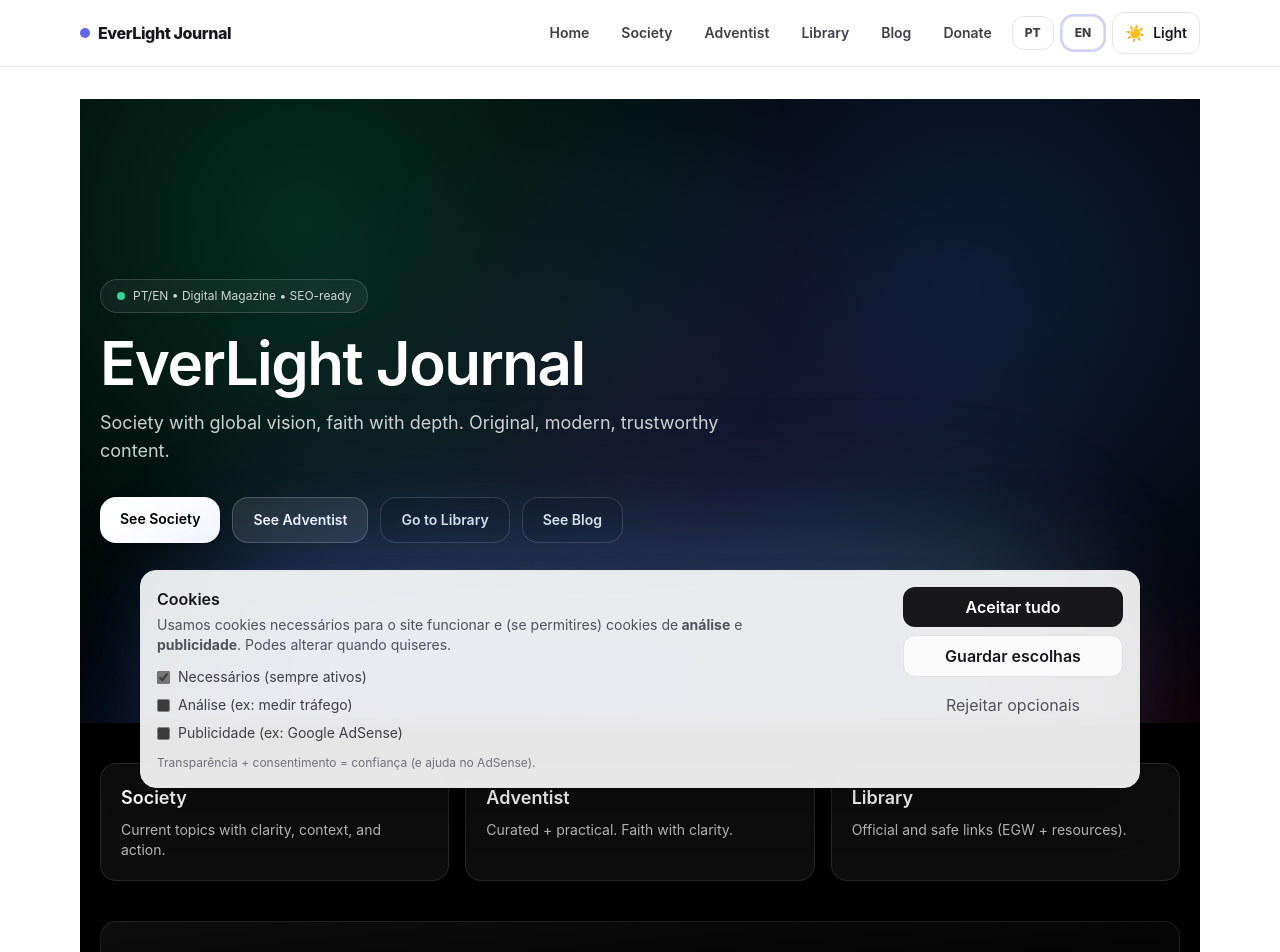
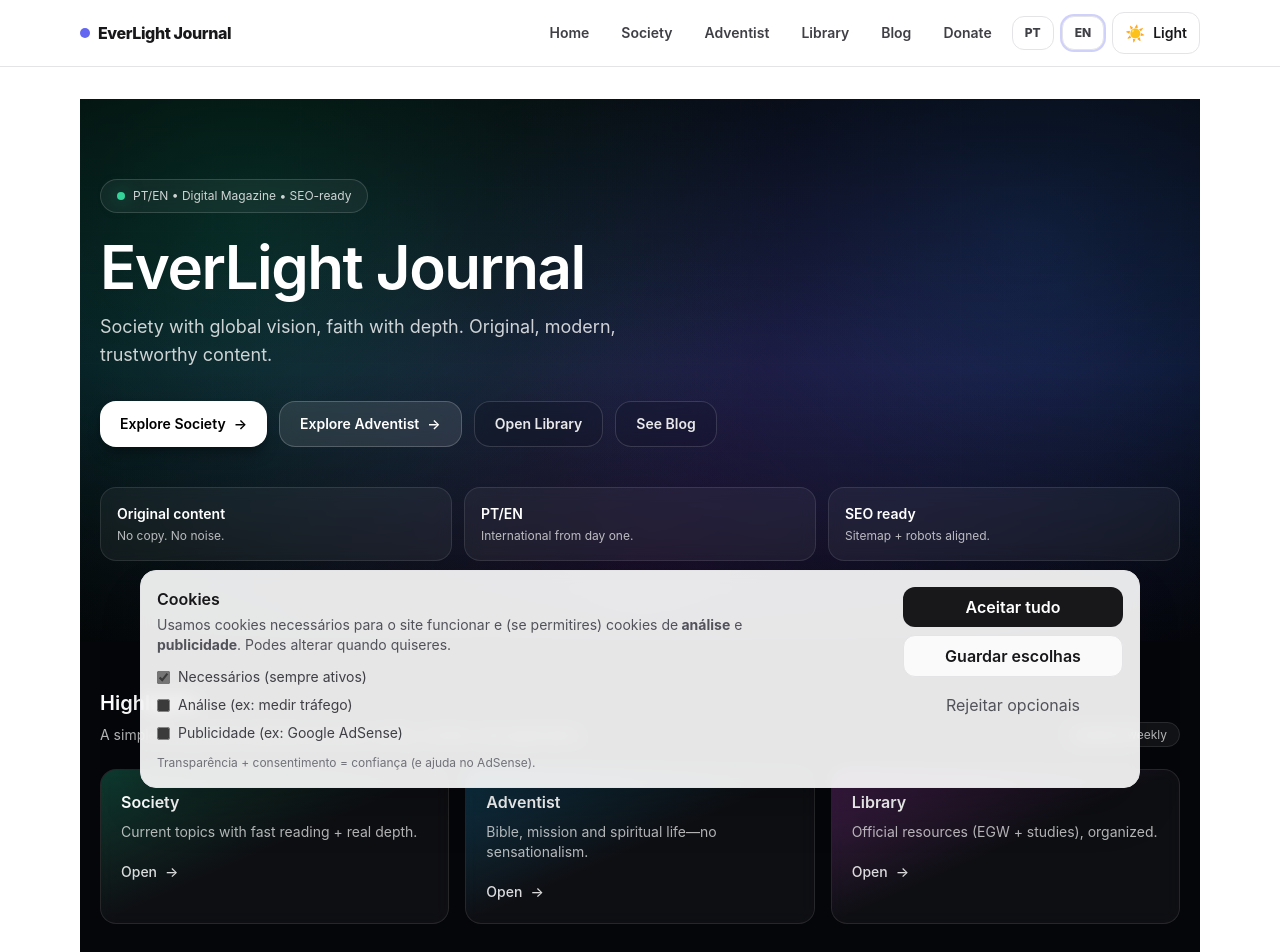
Before and after one commit to eliaslicojicacoma-spec/EverLight-Journal, a Next.js app: page /en in a window 1280 px wide. Shown: the top 952 px of the page. Built offline with nearby package versions, Linux system fonts and the light colour scheme.

Commit message:
Update page.tsx

```diff
--- a/src/app/[locale]/page.tsx
+++ b/src/app/[locale]/page.tsx
@@ -14,116 +14,195 @@ export default function HomePage({ params }: PageProps) {
     ? "Sociedade com visão global, fé com profundidade. Conteúdo original, moderno e confiável."
     : "Society with global vision, faith with depth. Original, modern, trustworthy content.";
 
-  const ctaPrimary = isPT ? "Ver Society" : "See Society";
-  const ctaSecondary = isPT ? "Ver Adventist" : "See Adventist";
+  const badge = isPT
+    ? "PT/EN • Revista Digital • SEO-ready"
+    : "PT/EN • Digital Magazine • SEO-ready";
+
+  const ctaPrimary = isPT ? "Explorar Society" : "Explore Society";
+  const ctaSecondary = isPT ? "Explorar Adventist" : "Explore Adventist";
 
   return (
-    <main className="min-h-screen bg-black text-white">
+    <main className="min-h-screen bg-[#05060a] text-white">
       {/* HERO */}
-      <section className="relative min-h-[78vh] overflow-hidden">
-        {/* Background (no image needed) */}
-        <div className="absolute inset-0 bg-black" />
+      <section className="relative overflow-hidden">
+        {/* Deep base */}
+        <div className="absolute inset-0 bg-gradient-to-b from-[#05060a] via-[#070817] to-[#05060a]" />
 
-        {/* Premium gradient layers */}
-        <div className="absolute inset-0 bg-gradient-to-b from-black via-black/60 to-black" />
-        <div className="absolute inset-0 bg-[radial-gradient(900px_circle_at_20%_20%,rgba(16,185,129,0.25),transparent_55%),radial-gradient(900px_circle_at_80%_30%,rgba(59,130,246,0.22),transparent_55%),radial-gradient(900px_circle_at_50%_90%,rgba(168,85,247,0.18),transparent_60%)]" />
+        {/* Aurora gradients (premium look) */}
+        <div className="absolute inset-0 opacity-90 [background-image:radial-gradient(900px_circle_at_15%_20%,rgba(16,185,129,0.30),transparent_60%),radial-gradient(900px_circle_at_85%_25%,rgba(59,130,246,0.28),transparent_60%),radial-gradient(900px_circle_at_50%_90%,rgba(168,85,247,0.22),transparent_65%)]" />
 
-        {/* Soft noise (gives texture) */}
-        <div className="pointer-events-none absolute inset-0 opacity-[0.12] mix-blend-soft-light [background-image:radial-gradient(rgba(255,255,255,0.06)_1px,transparent_1px)] [background-size:18px_18px]" />
+        {/* Subtle grid */}
+        <div className="pointer-events-none absolute inset-0 opacity-[0.10] [background-image:linear-gradient(rgba(255,255,255,0.06)_1px,transparent_1px),linear-gradient(90deg,rgba(255,255,255,0.06)_1px,transparent_1px)] [background-size:44px_44px]" />
 
-        {/* Content */}
-        <div className="relative mx-auto flex min-h-[78vh] max-w-6xl items-center px-5 py-16">
-          <div className="w-full max-w-3xl">
+        {/* Top vignette */}
+        <div className="absolute inset-0 bg-gradient-to-b from-black/40 via-transparent to-black/50" />
+
+        <div className="relative mx-auto max-w-6xl px-5 pb-14 pt-14 sm:pb-20 sm:pt-20">
+          {/* Badge */}
           <div className="inline-flex items-center gap-2 rounded-full border border-white/15 bg-white/5 px-4 py-2 text-xs text-white/80 backdrop-blur">
-              <span className="h-2 w-2 rounded-full bg-emerald-400" />
-              {isPT
-                ? "PT/EN • Revista Digital • SEO-ready"
-                : "PT/EN • Digital Magazine • SEO-ready"}
+            <span className="h-2 w-2 rounded-full bg-emerald-400 shadow-[0_0_18px_rgba(16,185,129,0.65)]" />
+            {badge}
           </div>
 
-            <h1 className="mt-5 text-4xl font-semibold tracking-tight sm:text-5xl md:text-6xl">
+          {/* Title */}
+          <h1 className="mt-6 text-balance text-4xl font-semibold tracking-tight sm:text-6xl">
             {title}
           </h1>
 
-            <p className="mt-4 max-w-2xl text-base leading-relaxed text-white/80 sm:text-lg">
+          {/* Subtitle */}
+          <p className="mt-4 max-w-2xl text-pretty text-base leading-relaxed text-white/80 sm:text-lg">
             {subtitle}
           </p>
 
+          {/* CTAs */}
           <div className="mt-8 flex flex-wrap gap-3">
             <Link
               href={`/${locale}/society`}
-                className="rounded-2xl bg-white px-5 py-3 text-sm font-semibold text-black shadow-lg shadow-black/30 transition hover:opacity-90"
+              className="group inline-flex items-center justify-center gap-2 rounded-2xl bg-white px-5 py-3 text-sm font-semibold text-black shadow-lg shadow-black/30 transition hover:opacity-95"
             >
               {ctaPrimary}
+              <span className="transition group-hover:translate-x-0.5">→</span>
             </Link>
 
             <Link
               href={`/${locale}/adventist`}
-                className="rounded-2xl border border-white/20 bg-white/10 px-5 py-3 text-sm font-semibold text-white backdrop-blur transition hover:bg-white/15"
+              className="group inline-flex items-center justify-center gap-2 rounded-2xl border border-white/20 bg-white/10 px-5 py-3 text-sm font-semibold text-white backdrop-blur transition hover:bg-white/15"
             >
               {ctaSecondary}
+              <span className="transition group-hover:translate-x-0.5">→</span>
             </Link>
 
             <Link
               href={`/${locale}/library`}
-                className="rounded-2xl border border-white/15 bg-black/10 px-5 py-3 text-sm font-semibold text-white/90 backdrop-blur transition hover:bg-white/10"
+              className="inline-flex items-center justify-center rounded-2xl border border-white/15 bg-black/10 px-5 py-3 text-sm font-semibold text-white/90 backdrop-blur transition hover:bg-white/10"
             >
-                {isPT ? "Ir para Biblioteca" : "Go to Library"}
+              {isPT ? "Abrir Biblioteca" : "Open Library"}
             </Link>
 
             <Link
               href={`/${locale}/blog`}
-                className="rounded-2xl border border-white/15 bg-black/10 px-5 py-3 text-sm font-semibold text-white/90 backdrop-blur transition hover:bg-white/10"
+              className="inline-flex items-center justify-center rounded-2xl border border-white/15 bg-black/10 px-5 py-3 text-sm font-semibold text-white/90 backdrop-blur transition hover:bg-white/10"
             >
               {isPT ? "Ver Blog" : "See Blog"}
             </Link>
           </div>
+
+          {/* Mini stats */}
+          <div className="mt-10 grid gap-3 sm:grid-cols-3">
+            {[
+              {
+                t: isPT ? "Conteúdo original" : "Original content",
+                d: isPT ? "Sem cópia. Sem ruído." : "No copy. No noise.",
+              },
+              {
+                t: isPT ? "PT/EN" : "PT/EN",
+                d: isPT ? "Internacional desde o início." : "International from day one.",
+              },
+              {
+                t: isPT ? "SEO pronto" : "SEO ready",
+                d: isPT ? "Sitemap + robots alinhados." : "Sitemap + robots aligned.",
+              },
+            ].map((x) => (
+              <div
+                key={x.t}
+                className="rounded-2xl border border-white/10 bg-white/5 p-4 backdrop-blur"
+              >
+                <p className="text-sm font-semibold">{x.t}</p>
+                <p className="mt-1 text-xs text-white/70">{x.d}</p>
+              </div>
+            ))}
           </div>
         </div>
 
-        {/* Bottom glow blobs */}
-        <div className="pointer-events-none absolute -bottom-24 left-1/2 h-72 w-[900px] -translate-x-1/2 rounded-full bg-gradient-to-r from-indigo-500/30 via-cyan-400/20 to-emerald-400/20 blur-3xl" />
-        <div className="pointer-events-none absolute -bottom-40 left-1/2 h-72 w-[1100px] -translate-x-1/2 rounded-full bg-gradient-to-r from-blue-500/20 via-purple-500/15 to-pink-500/15 blur-3xl" />
+        {/* Bottom glow */}
+        <div className="pointer-events-none absolute -bottom-28 left-1/2 h-72 w-[1050px] -translate-x-1/2 rounded-full bg-gradient-to-r from-emerald-500/18 via-sky-500/14 to-fuchsia-500/14 blur-3xl" />
       </section>
 
-      {/* BELOW HERO */}
-      <section className="mx-auto max-w-6xl px-5 py-10">
-        <div className="grid gap-4 md:grid-cols-3">
-          <div className="rounded-2xl border border-white/10 bg-white/5 p-5 backdrop-blur">
-            <h2 className="text-lg font-semibold">{isPT ? "Society" : "Society"}</h2>
-            <p className="mt-2 text-sm text-white/70">
+      {/* FEATURE GRID */}
+      <section className="mx-auto max-w-6xl px-5 py-12">
+        <div className="flex items-end justify-between gap-4">
+          <div>
+            <h2 className="text-xl font-semibold">
+              {isPT ? "Destaques" : "Highlights"}
+            </h2>
+            <p className="mt-2 max-w-2xl text-sm text-white/70">
               {isPT
-                ? "Atualidade com clareza, contexto e ação."
-                : "Current topics with clarity, context, and action."}
+                ? "Uma estrutura editorial simples, mas poderosa: clareza, contexto e aplicação."
+                : "A simple but powerful editorial structure: clarity, context, and application."}
             </p>
           </div>
-
-          <div className="rounded-2xl border border-white/10 bg-white/5 p-5 backdrop-blur">
-            <h2 className="text-lg font-semibold">{isPT ? "Adventist" : "Adventist"}</h2>
-            <p className="mt-2 text-sm text-white/70">
-              {isPT
-                ? "Curadoria + aplicação prática. Fé com inteligência."
-                : "Curated + practical. Faith with clarity."}
-            </p>
-          </div>
-
-          <div className="rounded-2xl border border-white/10 bg-white/5 p-5 backdrop-blur">
-            <h2 className="text-lg font-semibold">{isPT ? "Library" : "Library"}</h2>
-            <p className="mt-2 text-sm text-white/70">
-              {isPT
-                ? "Links oficiais e seguros (EGW + recursos)."
-                : "Official and safe links (EGW + resources)."}
-            </p>
+          <div className="hidden sm:block">
+            <span className="rounded-full border border-white/10 bg-white/5 px-3 py-1 text-xs text-white/70">
+              {isPT ? "Atualiza semanalmente" : "Updated weekly"}
+            </span>
           </div>
         </div>
 
-        <div className="mt-10 rounded-2xl border border-white/10 bg-gradient-to-br from-white/5 to-white/0 p-6">
-          <h3 className="text-base font-semibold">{isPT ? "Próximo passo" : "Next step"}</h3>
+        <div className="mt-6 grid gap-4 md:grid-cols-3">
+          {[
+            {
+              title: isPT ? "Society" : "Society",
+              desc: isPT
+                ? "Temas atuais com leitura rápida + profundidade real."
+                : "Current topics with fast reading + real depth.",
+              href: `/${locale}/society`,
+              accent: "from-emerald-500/25 via-emerald-500/0 to-transparent",
+            },
+            {
+              title: isPT ? "Adventist" : "Adventist",
+              desc: isPT
+                ? "Bíblia, missão e vida espiritual sem sensacionalismo."
+                : "Bible, mission and spiritual life—no sensationalism.",
+              href: `/${locale}/adventist`,
+              accent: "from-sky-500/25 via-sky-500/0 to-transparent",
+            },
+            {
+              title: isPT ? "Biblioteca" : "Library",
+              desc: isPT
+                ? "Recursos oficiais (EGW + estudos) bem organizados."
+                : "Official resources (EGW + studies), organized.",
+              href: `/${locale}/library`,
+              accent: "from-fuchsia-500/25 via-fuchsia-500/0 to-transparent",
+            },
+          ].map((c) => (
+            <Link
+              key={c.title}
+              href={c.href}
+              className="group relative overflow-hidden rounded-2xl border border-white/10 bg-white/[0.04] p-5 backdrop-blur transition hover:bg-white/[0.07]"
+            >
+              <div className={`absolute inset-0 bg-gradient-to-br ${c.accent}`} />
+              <div className="relative">
+                <h3 className="text-base font-semibold">{c.title}</h3>
+                <p className="mt-2 text-sm text-white/70">{c.desc}</p>
+                <div className="mt-5 inline-flex items-center gap-2 text-sm font-medium text-white/85">
+                  {isPT ? "Abrir" : "Open"}
+                  <span className="transition group-hover:translate-x-0.5">→</span>
+                </div>
+              </div>
+            </Link>
+          ))}
+        </div>
+
+        {/* CTA PANEL */}
+        <div className="mt-10 rounded-2xl border border-white/10 bg-gradient-to-br from-white/6 to-white/0 p-6">
+          <div className="flex flex-col gap-4 sm:flex-row sm:items-center sm:justify-between">
+            <div>
+              <h3 className="text-base font-semibold">
+                {isPT ? "Quer crescer rápido com qualidade?" : "Want fast growth with quality?"}
+              </h3>
               <p className="mt-2 text-sm text-white/70">
                 {isPT
-              ? "Agora o site já tem presença visual forte. Próximo upgrade: imagens por categoria (Society/Adventist) e cards do blog com thumbnails."
-              : "Now your site has a strong visual identity. Next upgrade: category hero images and blog cards with thumbnails."}
+                  ? "Vamos publicar 15–30 artigos longos (600–1200 palavras) com consistência editorial e SEO."
+                  : "We’ll publish 15–30 long articles (600–1200 words) with editorial consistency and SEO."}
               </p>
+            </div>
+            <Link
+              href={`/${locale}/blog`}
+              className="inline-flex items-center justify-center rounded-2xl bg-white px-5 py-3 text-sm font-semibold text-black transition hover:opacity-95"
+            >
+              {isPT ? "Começar pelo Blog" : "Start with Blog"}
+            </Link>
+          </div>
         </div>
       </section>
     </main>
```
Lines whose indentation alone changed are shown as unchanged.
